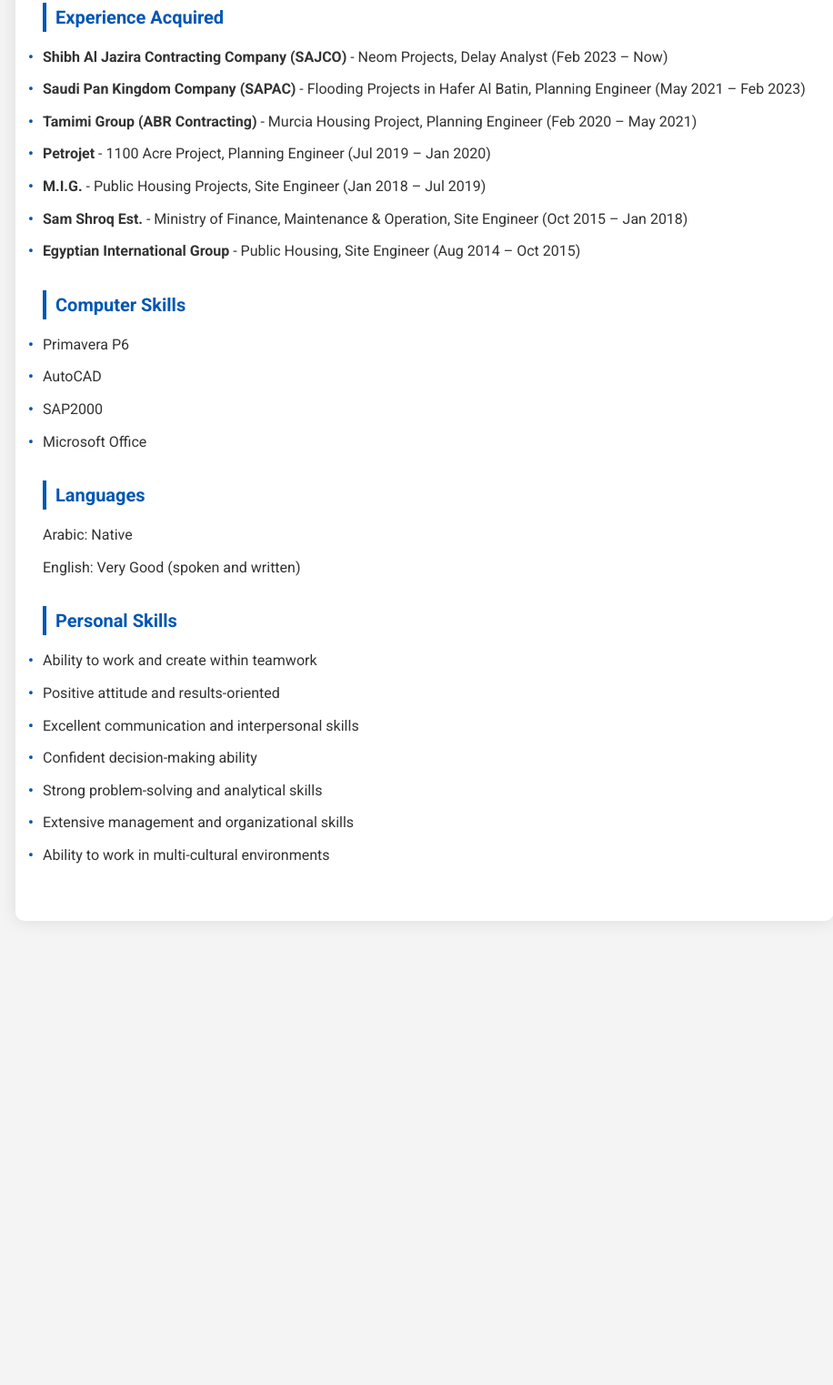
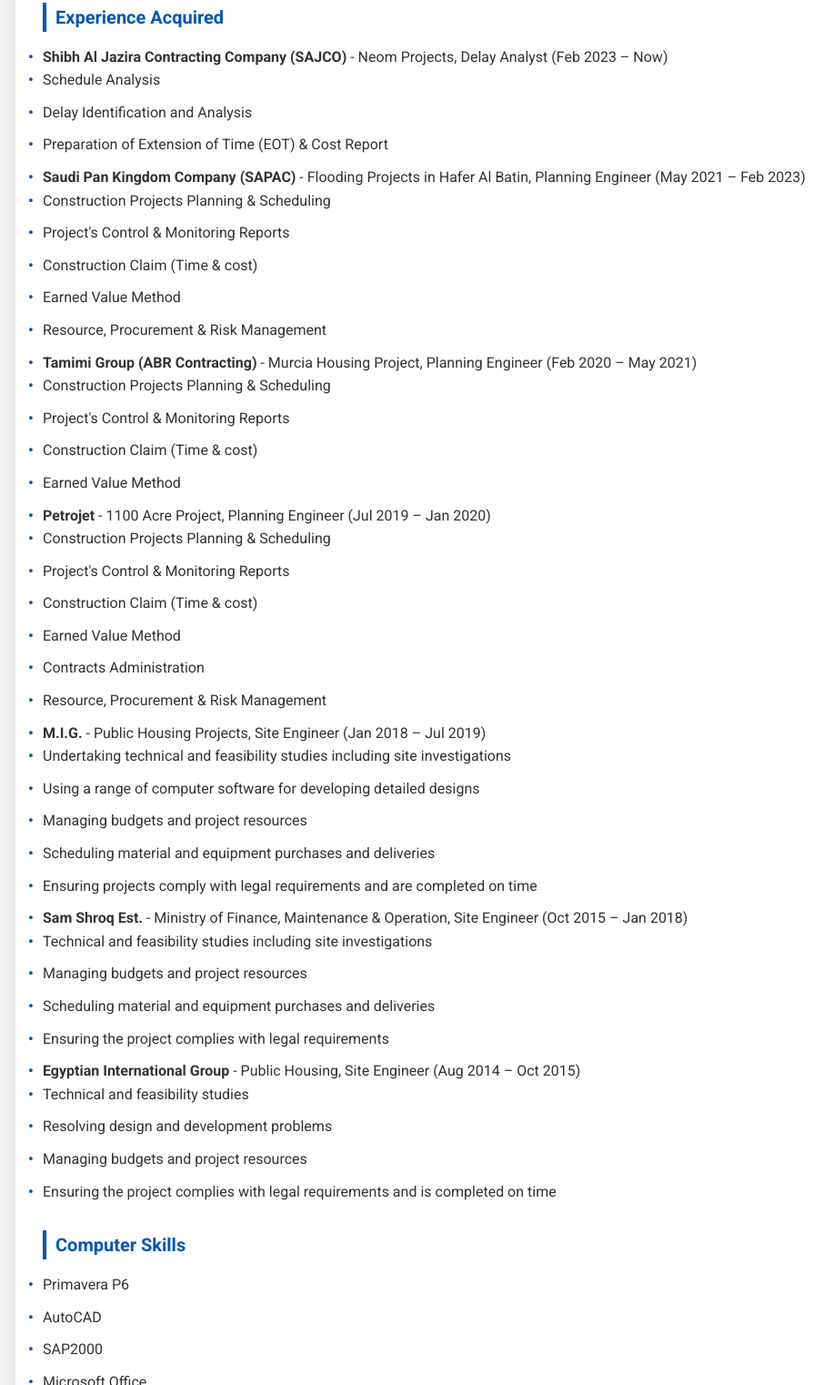
Before and after one commit to Amr0al/amr-elhadary-cv.github.io, a plain HTML site: page index.html in a window 1280 px wide. Shown: the part 988-2510 px from the top of the page at 91% size, without its empty margins (173-1089 px from the left). Before the commit the page ends 2020 px from the top, so only its background shows below. Drawn offline with Linux system fonts and the light colour scheme.

Commit message:
Update index.html

```diff
--- a/index.html
+++ b/index.html
@@ -124,13 +124,65 @@
         <div class="section">
             <h3 class="section-title">Experience Acquired</h3>
             <ul>
-                <li><strong>Shibh Al Jazira Contracting Company (SAJCO)</strong> - Neom Projects, Delay Analyst (Feb 2023 – Now)</li>
-                <li><strong>Saudi Pan Kingdom Company (SAPAC)</strong> - Flooding Projects in Hafer Al Batin, Planning Engineer (May 2021 – Feb 2023)</li>
-                <li><strong>Tamimi Group (ABR Contracting)</strong> - Murcia Housing Project, Planning Engineer (Feb 2020 – May 2021)</li>
-                <li><strong>Petrojet</strong> - 1100 Acre Project, Planning Engineer (Jul 2019 – Jan 2020)</li>
-                <li><strong>M.I.G.</strong> - Public Housing Projects, Site Engineer (Jan 2018 – Jul 2019)</li>
-                <li><strong>Sam Shroq Est.</strong> - Ministry of Finance, Maintenance & Operation, Site Engineer (Oct 2015 – Jan 2018)</li>
-                <li><strong>Egyptian International Group</strong> - Public Housing, Site Engineer (Aug 2014 – Oct 2015)</li>
+                <li><strong>Shibh Al Jazira Contracting Company (SAJCO)</strong> - Neom Projects, Delay Analyst (Feb 2023 – Now)
+                    <ul>
+                        <li>Schedule Analysis</li>
+                        <li>Delay Identification and Analysis</li>
+                        <li>Preparation of Extension of Time (EOT) & Cost Report</li>
+                    </ul>
+                </li>
+                <li><strong>Saudi Pan Kingdom Company (SAPAC)</strong> - Flooding Projects in Hafer Al Batin, Planning Engineer (May 2021 – Feb 2023)
+                    <ul>
+                        <li>Construction Projects Planning & Scheduling</li>
+                        <li>Project's Control & Monitoring Reports</li>
+                        <li>Construction Claim (Time & cost)</li>
+                        <li>Earned Value Method</li>
+                        <li>Resource, Procurement & Risk Management</li>
+                    </ul>
+                </li>
+                <li><strong>Tamimi Group (ABR Contracting)</strong> - Murcia Housing Project, Planning Engineer (Feb 2020 – May 2021)
+                    <ul>
+                        <li>Construction Projects Planning & Scheduling</li>
+                        <li>Project's Control & Monitoring Reports</li>
+                        <li>Construction Claim (Time & cost)</li>
+                        <li>Earned Value Method</li>
+                    </ul>
+                </li>
+                <li><strong>Petrojet</strong> - 1100 Acre Project, Planning Engineer (Jul 2019 – Jan 2020)
+                    <ul>
+                        <li>Construction Projects Planning & Scheduling</li>
+                        <li>Project's Control & Monitoring Reports</li>
+                        <li>Construction Claim (Time & cost)</li>
+                        <li>Earned Value Method</li>
+                        <li>Contracts Administration</li>
+                        <li>Resource, Procurement & Risk Management</li>
+                    </ul>
+                </li>
+                <li><strong>M.I.G.</strong> - Public Housing Projects, Site Engineer (Jan 2018 – Jul 2019)
+                    <ul>
+                        <li>Undertaking technical and feasibility studies including site investigations</li>
+                        <li>Using a range of computer software for developing detailed designs</li>
+                        <li>Managing budgets and project resources</li>
+                        <li>Scheduling material and equipment purchases and deliveries</li>
+                        <li>Ensuring projects comply with legal requirements and are completed on time</li>
+                    </ul>
+                </li>
+                <li><strong>Sam Shroq Est.</strong> - Ministry of Finance, Maintenance & Operation, Site Engineer (Oct 2015 – Jan 2018)
+                    <ul>
+                        <li>Technical and feasibility studies including site investigations</li>
+                        <li>Managing budgets and project resources</li>
+                        <li>Scheduling material and equipment purchases and deliveries</li>
+                        <li>Ensuring the project complies with legal requirements</li>
+                    </ul>
+                </li>
+                <li><strong>Egyptian International Group</strong> - Public Housing, Site Engineer (Aug 2014 – Oct 2015)
+                    <ul>
+                        <li>Technical and feasibility studies</li>
+                        <li>Resolving design and development problems</li>
+                        <li>Managing budgets and project resources</li>
+                        <li>Ensuring the project complies with legal requirements and is completed on time</li>
+                    </ul>
+                </li>
             </ul>
         </div>
 
@@ -157,11 +209,3 @@
                 <li>Positive attitude and results-oriented</li>
                 <li>Excellent communication and interpersonal skills</li>
                 <li>Confident decision-making ability</li>
-                <li>Strong problem-solving and analytical skills</li>
-                <li>Extensive management and organizational skills</li>
-                <li>Ability to work in multi-cultural environments</li>
-            </ul>
-        </div>
-    </div>
-</body>
-</html>
```
